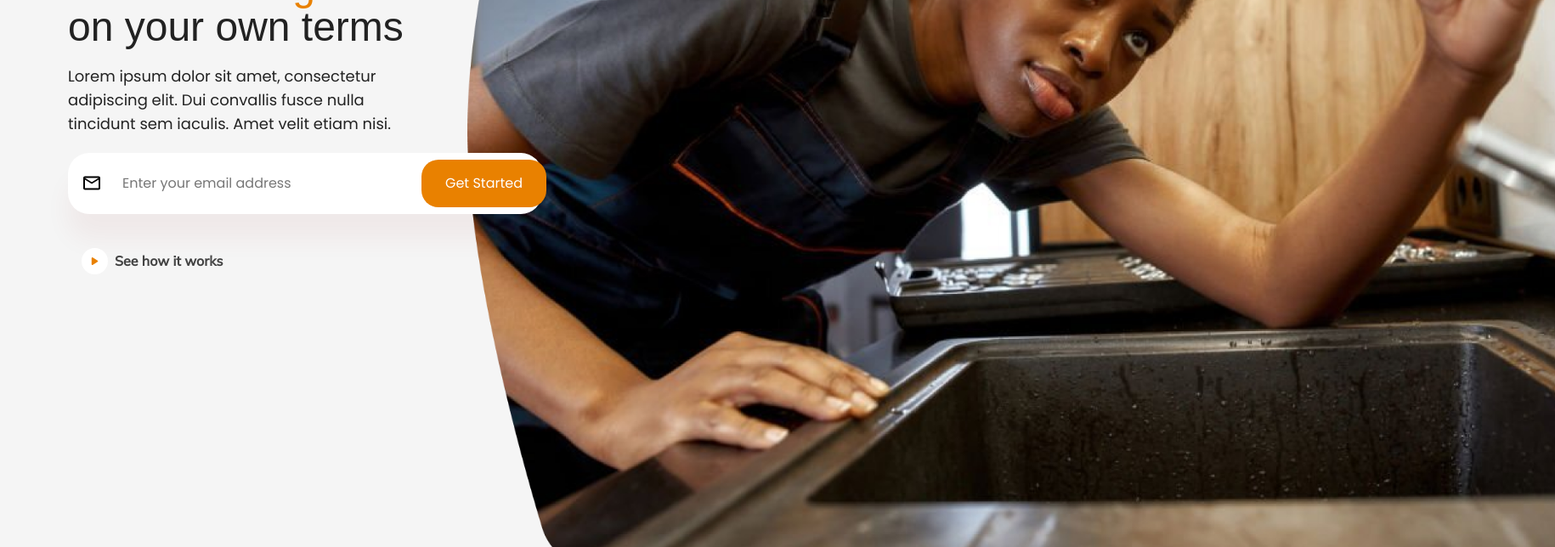
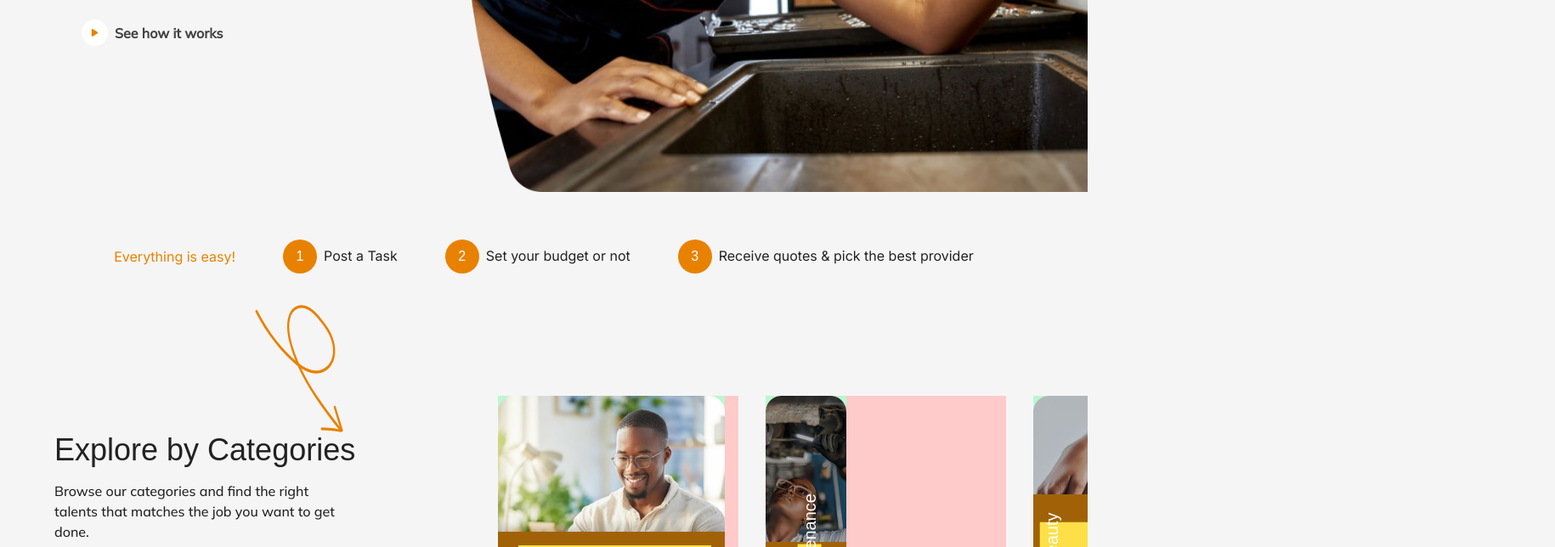
Before and after one commit to JustShuaib/123-test, a React (Vite) app: page / in a window 1280 px wide. Shown: the part 456-1100 px from the top of the page at 85% size, 1830 px wide, since content can reach past the window. Built offline with nearby package versions, Linux system fonts and the light colour scheme; a web font is replaced by a local one.

Commit message:
Fixed desktop view

```diff
--- a/src/components/Header.tsx
+++ b/src/components/Header.tsx
@@ -17,7 +17,7 @@ const Header = () => {
             convallis fusce nulla tincidunt sem iaculis. Amet velit etiam nisi.
           </p>
 
-          <label
+          {/* <label
             htmlFor="email"
             className="flex items-center justify-between rounded-25 bg-white p-2 shadow-input md:-mr-32 md:pl-4"
           >
@@ -36,13 +36,13 @@ const Header = () => {
             >
               Get Started
             </button>
-          </label>
+          </label> */}
           <button className="my-6 flex items-center gap-x-2 text-base font-bold text-ltext md:mt-10 md:ml-4 md:pb-0">
             <Play />
             <span>See how it works</span>
           </button>
         </header>
-        <div className="col-span-3 w-screen px-6 md:-z-10 md:px-0">
+        <div className="col-span-3 w-screen px-6 md:-z-10 md:w-auto md:px-0">
           <img src={banner} alt="banner" className="max-w-full" />
         </div>
       </div>
```
